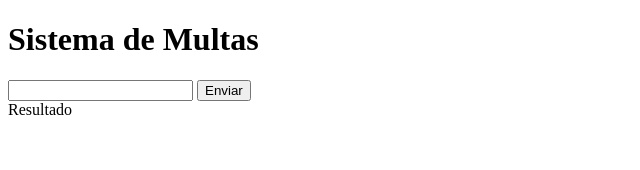
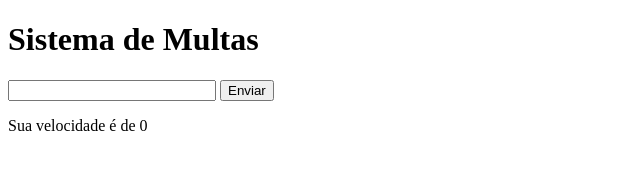
Before and after one commit to ANT-devolper/JavaScript, a plain HTML site: page exercicios/condicoes/if.html in a window 1280 px wide. Both pictures are taken after a click on the button "Enviar". Shown: the whole page, without its empty margins (0-640 px from the left). Drawn offline with Linux system fonts and the light colour scheme.

Commit message:
Update if.html

```diff
--- a/exercicios/condicoes/if.html
+++ b/exercicios/condicoes/if.html
@@ -7,18 +7,17 @@
 </head>
 <body>
     <h1>Sistema de Multas</h1>
-    <input type="number" name="velo" id="ivelo">
-    <input type="button" value="Enviar" id="butao">
+    <input type="number" name="velo" id="velo"  max="120" min="1" style="width: 200px;">
+    <input type="button" value="Enviar" id="butao" onclick="calc()">
     <div id="res">Resultado</div>
-<script>
-    window.document.getElementById('butao').addEventListener('click', clicou)
-    var velocidade = Number(window.document.getElementById('ivelo').value);
-    function clicou(){
-        if(velocidade>80){
-        window.document.getElementById('res').innerHTML = ``
-    }
-    }
-
-</script>
+    <script>
+        function calc(){
+            var vel = Number(window.document.querySelector('input#velo').value)
+            window.document.querySelector('div#res').innerHTML = `<p>Sua velocidade é de ${vel}</p>`
+            if(vel>80){
+                window.document.querySelector('div#res').innerHTML += `<p>Você foi <strong>MULTADO</strong> por exesso velocidade</p>`
+            }
+        }
+    </script>
 </body>
 </html>
```
